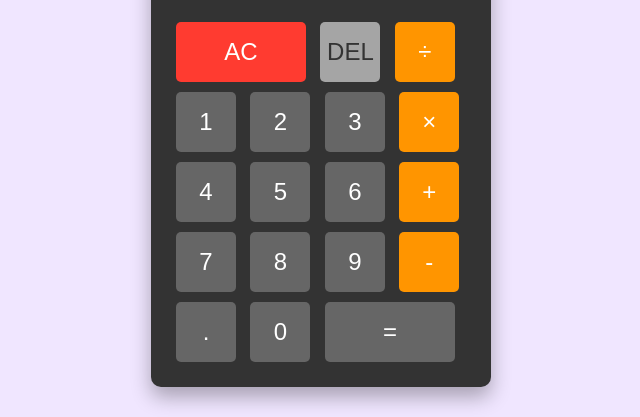
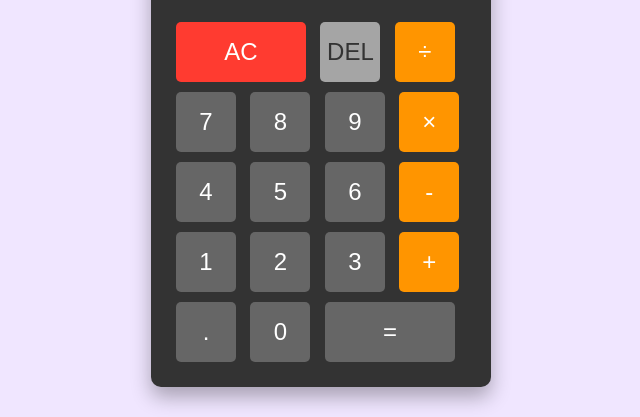
Before and after one commit to Tikesh-sahu-git/calculator-, a plain HTML site: page index.html in a window 1280 px wide. Shown: the part 262-679 px from the top of the page, 319-959 px from the left. Drawn offline with Linux system fonts and the light colour scheme.

Commit message:
Update index.html

```diff
--- a/index.html
+++ b/index.html
@@ -12,25 +12,28 @@
             <div class="previous-operand"></div>
             <div class="current-operand">0</div>
         </div>
+        <div class="buttons-grid">
             <button class="span-two" data-action="clear">AC</button>
             <button data-action="delete">DEL</button>
             <button data-action="operation">÷</button>
-        <button data-number>1</button>
-        <button data-number>2</button>
-        <button data-number>3</button>
+            <button data-number>7</button>
+            <button data-number>8</button>
+            <button data-number>9</button>
             <button data-action="operation">×</button>
             <button data-number>4</button>
             <button data-number>5</button>
             <button data-number>6</button>
+            <button data-action="operation">-</button>
+            <button data-number>1</button>
+            <button data-number>2</button>
+            <button data-number>3</button>
             <button data-action="operation">+</button>
-        <button data-number>7</button>
-        <button data-number>8</button>
-        <button data-number>9</button>
-        <button data-action="operation">-</button>
             <button data-number>.</button>
             <button data-number>0</button>
             <button class="span-two" data-action="calculate">=</button>
         </div>
+    </div>
+
     <script src="script.js"></script>
 </body>
 </html>
```
Lines whose indentation alone changed are shown as unchanged.
